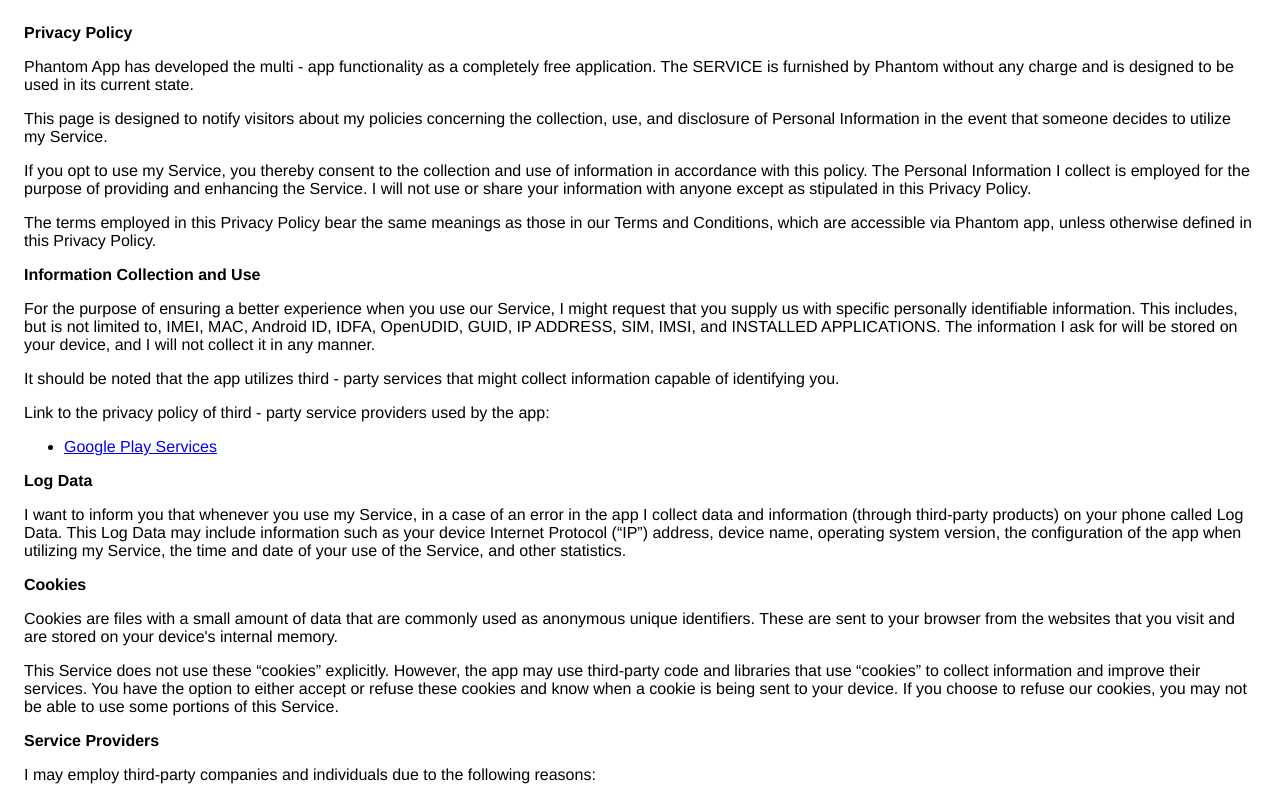
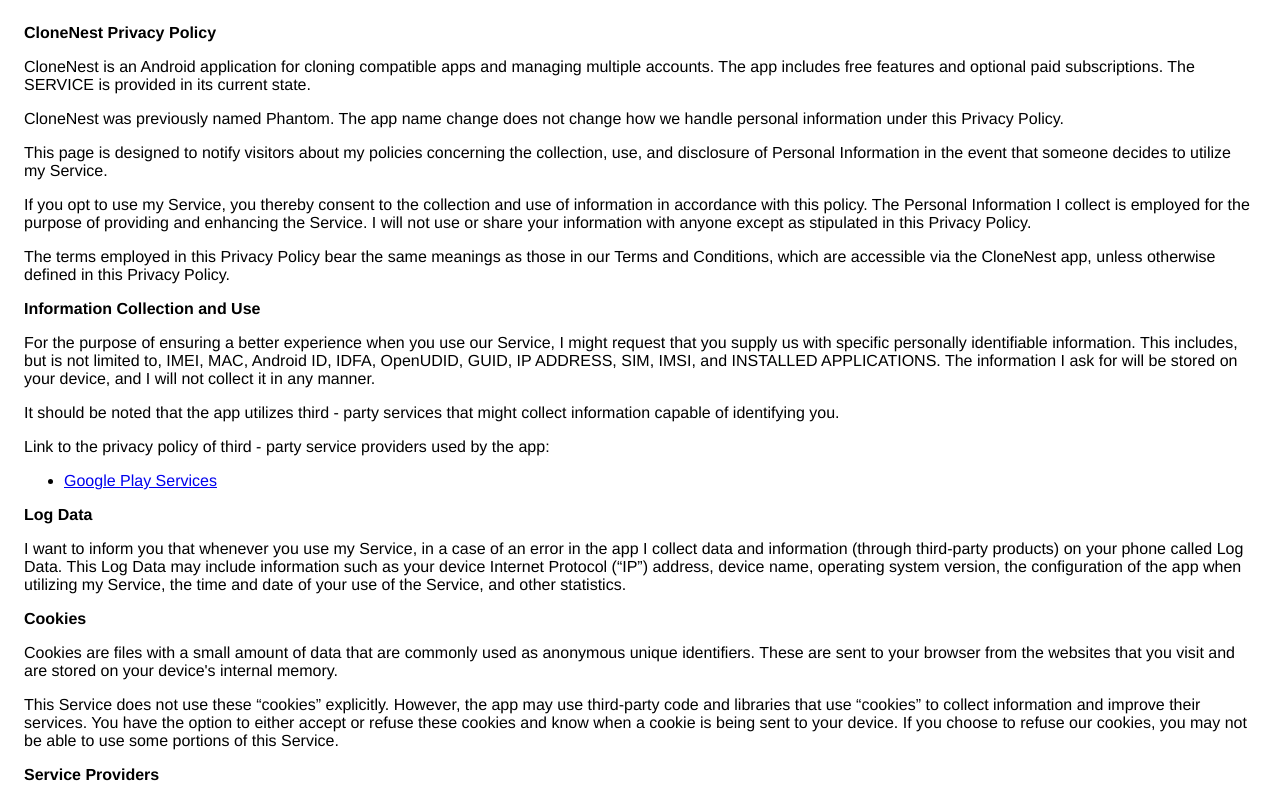
Before and after one commit to multimorespace/multimorespace.github.io, a plain HTML site: page privacy.html in a window 1280 px wide. Shown: the top 797 px of the page. Drawn offline with Linux system fonts and the light colour scheme.

Commit message:
Update privacy policy for CloneNest rebrand

```diff
--- a/privacy.html
+++ b/privacy.html
@@ -1,22 +1,24 @@
 
 <!DOCTYPE html>
-    <html>
+    <html lang="en">
     <head>
       <meta charset='utf-8'>
       <meta name='viewport' content='width=device-width'>
-      <title>Privacy Policy</title>
+      <title>CloneNest Privacy Policy</title>
       <style> body { font-family: 'Helvetica Neue', Helvetica, Arial, sans-serif; padding:1em; } </style>
       <link rel="canonical" href="https://phantom.beasonapps.com/privacy.html">
 </head>
     <body>
-    <strong>Privacy Policy</strong> <p>
-                  Phantom App has developed the multi - app functionality as a completely free application. The SERVICE is furnished by Phantom without any charge and is designed to be used in its current state.
+    <strong>CloneNest Privacy Policy</strong> <p>
+                  CloneNest is an Android application for cloning compatible apps and managing multiple accounts. The app includes free features and optional paid subscriptions. The SERVICE is provided in its current state.
+                </p> <p>
+                  CloneNest was previously named Phantom. The app name change does not change how we handle personal information under this Privacy Policy.
                 </p> <p>
                   This page is designed to notify visitors about my policies concerning the collection, use, and disclosure of Personal Information in the event that someone decides to utilize my Service.
                 </p> <p>
                   If you opt to use my Service, you thereby consent to the collection and use of information in accordance with this policy. The Personal Information I collect is employed for the purpose of providing and enhancing the Service. I will not use or share your information with anyone except as stipulated in this Privacy Policy.
                 </p> <p>
-                  The terms employed in this Privacy Policy bear the same meanings as those in our Terms and Conditions, which are accessible via Phantom app, unless otherwise defined in this Privacy Policy.
+                  The terms employed in this Privacy Policy bear the same meanings as those in our Terms and Conditions, which are accessible via the CloneNest app, unless otherwise defined in this Privacy Policy.
                 </p> <p><strong>Information Collection and Use</strong></p> <p>
                   For the purpose of ensuring a better experience when you use our Service, I might request that you supply us with specific personally identifiable information. This includes, but is not limited to, IMEI, MAC, Android ID, IDFA, OpenUDID, GUID, IP ADDRESS, SIM, IMSI, and INSTALLED APPLICATIONS. The information I ask for will be stored on your device, and I will not collect it in any manner.
                 </p> <div><p>
@@ -90,7 +92,7 @@
                   periodically for any changes. I will
                   notify you of any changes by posting the new Privacy Policy on
                   this page.
-                </p> <p>This policy is effective as of 2025-04-08</p> <p><strong>Contact Us</strong></p> <p>
+                </p> <p>This policy is effective as of 2025-04-08. Last updated: 2026-10-02 (app name update).</p> <p><strong>Contact Us</strong></p> <p>
                   If you have any questions or suggestions about my
                   Privacy Policy, do not hesitate to contact me at beason.shu@gmail.com.
                 </p>
```
